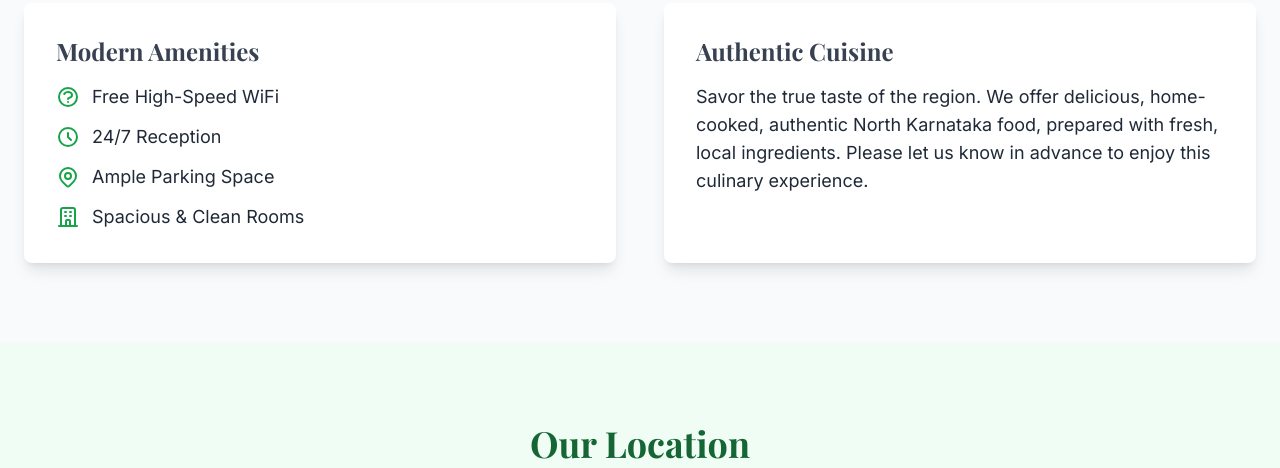
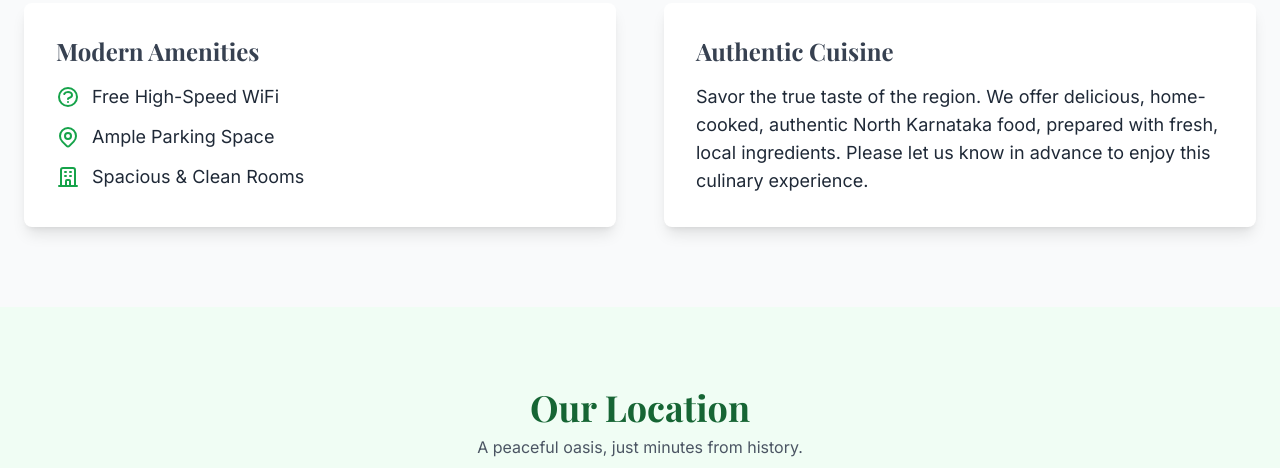
Before and after one commit to amityalwar/sabalaheritagehome, a plain HTML site: page index.html in a window 1280 px wide. Shown: the part 2457-2925 px from the top of the page. Drawn offline with nearby package versions, Linux system fonts and the light colour scheme.

Commit message:
Update index.html

```diff
--- a/index.html
+++ b/index.html
@@ -128,7 +128,6 @@
                     <h3 class="font-playfair text-2xl font-semibold mb-4 text-gray-700">Modern Amenities</h3>
                     <ul class="space-y-3 text-lg">
                         <li class="flex items-center"><svg class="w-6 h-6 text-green-600 mr-3" fill="none" stroke="currentColor" viewBox="0 0 24 24" xmlns="http://www.w3.org/2000/svg"><path stroke-linecap="round" stroke-linejoin="round" stroke-width="2" d="M8.228 9c.549-1.165 2.03-2 3.772-2 2.21 0 4 1.343 4 3 0 1.4-1.278 2.575-3.006 2.907-.542.104-.994.54-.994 1.093m0 3h.01M21 12a9 9 0 11-18 0 9 9 0 0118 0z"></path></svg>Free High-Speed WiFi</li>
-                        <li class="flex items-center"><svg class="w-6 h-6 text-green-600 mr-3" fill="none" stroke="currentColor" viewBox="0 0 24 24" xmlns="http://www.w3.org/2000/svg"><path stroke-linecap="round" stroke-linejoin="round" stroke-width="2" d="M12 8v4l3 3m6-3a9 9 0 11-18 0 9 9 0 0118 0z"></path></svg>24/7 Reception</li>
                         <li class="flex items-center"><svg class="w-6 h-6 text-green-600 mr-3" fill="none" stroke="currentColor" viewBox="0 0 24 24" xmlns="http://www.w3.org/2000/svg"><path stroke-linecap="round" stroke-linejoin="round" stroke-width="2" d="M17.657 16.657L13.414 20.9a1.998 1.998 0 01-2.827 0l-4.244-4.243a8 8 0 1111.314 0z"></path><path stroke-linecap="round" stroke-linejoin="round" stroke-width="2" d="M15 11a3 3 0 11-6 0 3 3 0 016 0z"></path></svg>Ample Parking Space</li>
                          <li class="flex items-center"><svg class="w-6 h-6 text-green-600 mr-3" fill="none" stroke="currentColor" viewBox="0 0 24 24" xmlns="http://www.w3.org/2000/svg"><path stroke-linecap="round" stroke-linejoin="round" stroke-width="2" d="M19 21V5a2 2 0 00-2-2H7a2 2 0 00-2 2v16m14 0h2m-2 0h-5m-9 0H3m2 0h5M9 7h1m-1 4h1m4-4h1m-1 4h1m-5 10v-5a1 1 0 011-1h2a1 1 0 011 1v5m-4 0h4"></path></svg>Spacious & Clean Rooms</li>
                     </ul>
```
